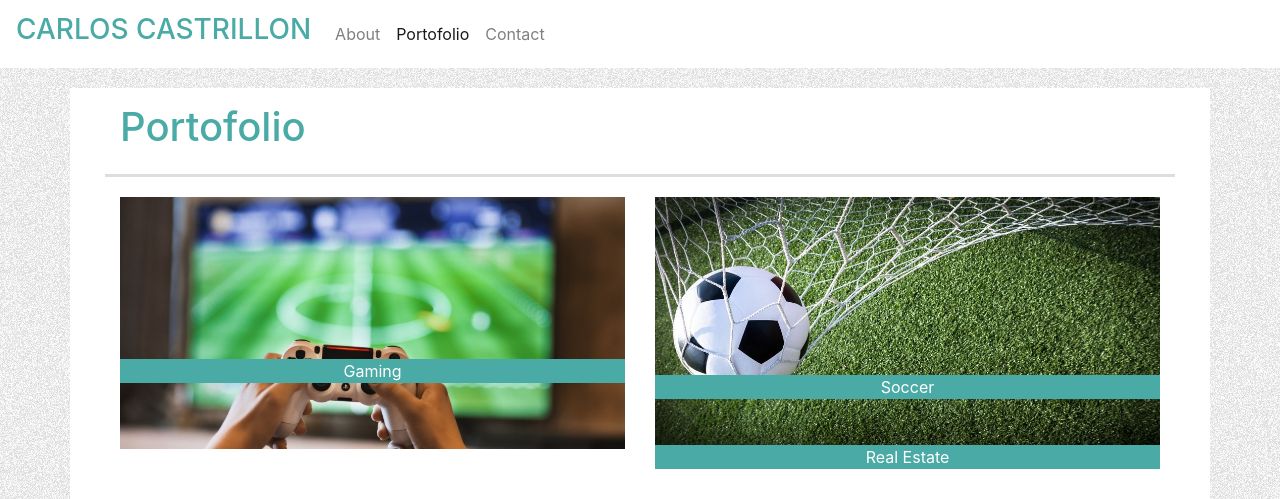
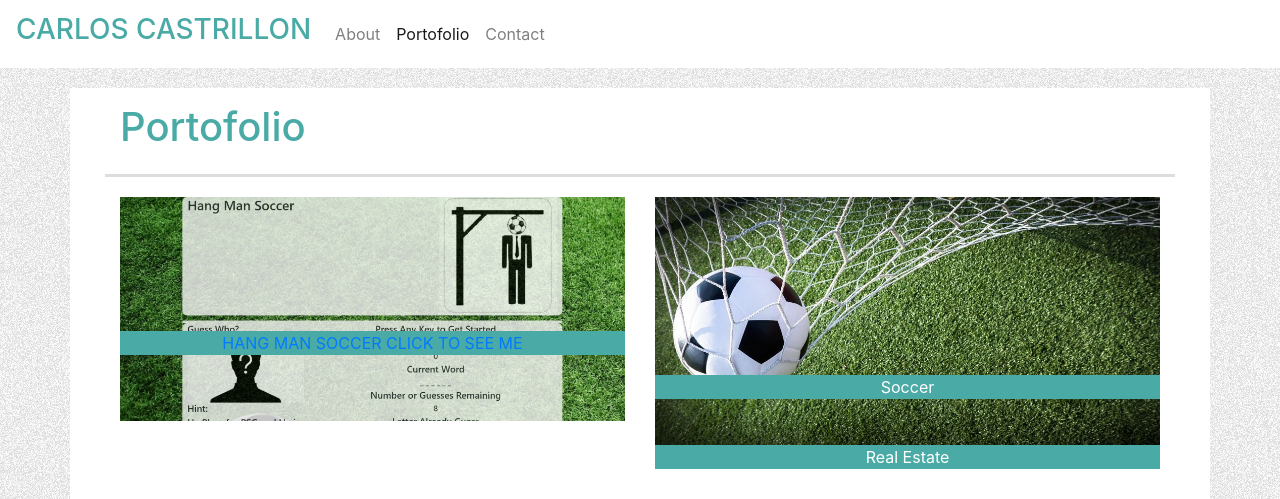
Before and after one commit to kliche1791/Bootstrap-Portfolio, a plain HTML site: page portofolio.html in a window 1280 px wide. Shown: the top 499 px of the page. Drawn offline with nearby package versions, Linux system fonts and the light colour scheme.

Commit message:
add new links to the portofolio

```diff
--- a/css/style.css
+++ b/css/style.css
@@ -2,9 +2,11 @@ body{
     background-image: url(../images/background.png);
 }
 
+.no-link{
+    text-decoration: none;
+}
 h1, h3{
     color: #4aaaa5;
-
 
 }
 .content{
--- a/portofolio.html
+++ b/portofolio.html
@@ -37,8 +37,8 @@
                     </div>
                           <div class="row colcont">
                               <div class="col-md-6">
-                                    <img src="images/gaming.jpg" class="img-fluid" alt="Responsive image">
-                                    <div class="block1">Gaming</div>
+                                    <img src="images/hangManS.jpg" class="img-fluid no-link" alt="Responsive image">
+                                    <div class="block1"><a href=" https://kliche1791.github.io/Word-Guess-Game/ ">HANG MAN SOCCER CLICK TO SEE ME</a></div>
                               </div>
                               <div class="col-md-6">
                                     <img src="images/soccer.jpg" class="img-fluid" alt="Responsive image">
```
Also changed, not shown: index.html (+1 -1 lines), images/hangManS.jpg (added).
